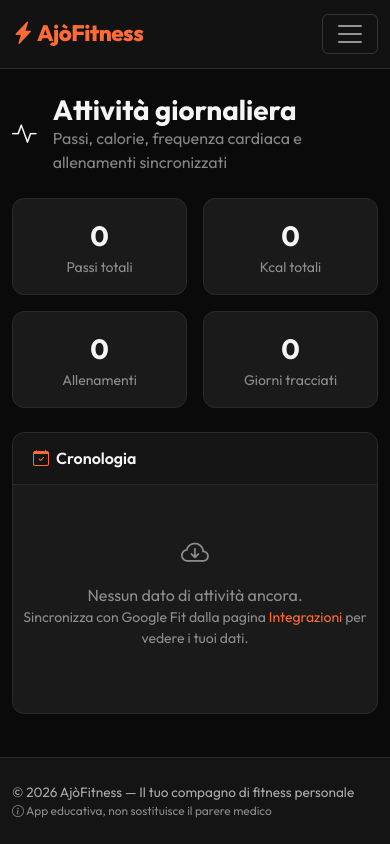
After one commit to ajofitness/ajofitness, a Flask app: page /activity in a window 390 px wide. The commit adds this page. Run offline with Flask 3, Linux system fonts and the light colour scheme; the visitor is signed in with stand-in values (Sample User, id 1); data that the repository does not hold is empty; parts of the project's set-up code (start-up, migrations or seed data) failed here and were passed over; some libraries are stand-ins or nearby versions.

Commit message:
Add DailyActivity model + activity page with steps/calories/HR/distance sync

```diff
--- a/app.py
+++ b/app.py
@@ -436,6 +436,25 @@ def create_app():
                                has_google=bool(current_user.google_access_token),
                                last_sync=last_sync,
                                sync_logs=sync_logs)
+
+    @app.route('/activity')
+    @login_required
+    def activity():
+        from models import DailyActivity, WorkoutEntry
+        days = DailyActivity.query.filter_by(user_id=current_user.id)\
+            .order_by(DailyActivity.date.desc()).all()
+        workouts_by_date = {}
+        for wo in WorkoutEntry.query.filter_by(user_id=current_user.id)\
+            .with_entities(WorkoutEntry.date, WorkoutEntry.activity_type, WorkoutEntry.duration_min, WorkoutEntry.calories_burned)\
+            .order_by(WorkoutEntry.date.desc()).all():
+            workouts_by_date.setdefault(wo.date, []).append(wo)
+        totals = {
+            'steps': sum(d.steps or 0 for d in days),
+            'calories': sum(d.calories_burned or 0 for d in days),
+            'workouts': sum(1 for v in workouts_by_date.values() for _ in v),
+            'days': len(days),
+        }
+        return render_template('activity.html', days=days, workouts=workouts_by_date, totals=totals)
 
     @app.route('/auth/google')
     @login_required
--- a/models.py
+++ b/models.py
@@ -352,3 +352,28 @@ class SyncLog(db.Model):
 
     user = db.relationship('User', backref=db.backref('sync_logs', lazy='dynamic',
                                                         cascade='all, delete-orphan'))
+
+
+class DailyActivity(db.Model):
+    __tablename__ = 'daily_activity'
+
+    id = db.Column(db.Integer, primary_key=True)
+    user_id = db.Column(db.Integer, db.ForeignKey('users.id'), nullable=False)
+    date = db.Column(db.Date, nullable=False)
+    steps = db.Column(db.Integer, default=0)
+    calories_burned = db.Column(db.Float, default=0.0)
+    heart_rate_avg = db.Column(db.Float, nullable=True)
+    heart_rate_max = db.Column(db.Float, nullable=True)
+    heart_rate_min = db.Column(db.Float, nullable=True)
+    distance_km = db.Column(db.Float, default=0.0)
+    active_minutes = db.Column(db.Integer, default=0)
+    source = db.Column(db.String(30), default='google_fit')
+    created_at = db.Column(db.DateTime, default=utcnow)
+
+    __table_args__ = (db.UniqueConstraint('user_id', 'date', name='uq_user_date'),)
+
+    user = db.relationship('User', backref=db.backref('daily_activity', lazy='dynamic',
+                                                        cascade='all, delete-orphan'))
+
+    def __repr__(self):
+        return f'<DailyActivity {self.date} steps={self.steps} kcal={self.calories_burned}>'
--- /dev/null
+++ b/templates/activity.html
@@ -0,0 +1,108 @@
+{% extends "base.html" %}
+{% block title %}{{ APP_NAME }} - Attività giornaliera{% endblock %}
+{% block content %}
+<div class="container py-4">
+  <div class="d-flex align-items-center gap-3 mb-4">
+    <div class="ft-icon-circle bg-gradient-soft">
+      <i class="bi bi-activity fs-2"></i>
+    </div>
+    <div>
+      <h1 class="fw-bold mb-0">Attività giornaliera</h1>
+      <p class="text-light-50 mb-0">Passi, calorie, frequenza cardiaca e allenamenti sincronizzati</p>
+    </div>
+  </div>
+
+  <div class="row g-3 mb-4">
+    <div class="col-6 col-md-3">
+      <div class="ft-card text-center p-3">
+        <div class="fs-1 fw-bold ft-text-primary">{{ "{:,}".format(totals.steps) }}</div>
+        <div class="small text-light-50">Passi totali</div>
+      </div>
+    </div>
+    <div class="col-6 col-md-3">
+      <div class="ft-card text-center p-3">
+        <div class="fs-1 fw-bold ft-text-primary">{{ "{:.0f}".format(totals.calories) }}</div>
+        <div class="small text-light-50">Kcal totali</div>
+      </div>
+    </div>
+    <div class="col-6 col-md-3">
+      <div class="ft-card text-center p-3">
+        <div class="fs-1 fw-bold ft-text-primary">{{ totals.workouts }}</div>
+        <div class="small text-light-50">Allenamenti</div>
+      </div>
+    </div>
+    <div class="col-6 col-md-3">
+      <div class="ft-card text-center p-3">
+        <div class="fs-1 fw-bold ft-text-primary">{{ totals.days }}</div>
+        <div class="small text-light-50">Giorni tracciati</div>
+      </div>
+    </div>
+  </div>
+
+  <div class="ft-card">
+    <div class="card-header ft-card-header d-flex justify-content-between align-items-center">
+      <h3 class="mb-0"><i class="bi bi-calendar-check"></i> Cronologia</h3>
+    </div>
+    <div class="card-body p-0">
+      {% if days %}
+      <div class="table-responsive">
+        <table class="table ft-table mb-0">
+          <thead>
+            <tr>
+              <th>Data</th>
+              <th class="text-center"><i class="bi bi-shoe-print"></i> Passi</th>
+              <th class="text-center"><i class="bi bi-fire"></i> Kcal</th>
+              <th class="text-center"><i class="bi bi-heart-pulse"></i> FC media</th>
+              <th class="text-center"><i class="bi bi-signpost-2"></i> Km</th>
+              <th class="text-center"><i class="bi bi-bicycle"></i> Allenamenti</th>
+            </tr>
+          </thead>
+          <tbody>
+            {% for d in days %}
+            <tr>
+              <td class="fw-medium">{{ (d.date|localtime).strftime('%d/%m/%Y') if d.date.tzinfo or true else d.date.strftime('%d/%m/%Y') }}</td>
+              <td class="text-center">{{ "{:,}".format(d.steps) if d.steps else '-' }}</td>
+              <td class="text-center">{{ "{:.0f}".format(d.calories_burned) if d.calories_burned else '-' }}</td>
+              <td class="text-center">
+                {% if d.heart_rate_avg %}
+                  {{ "{:.0f}".format(d.heart_rate_avg) }} <small class="text-light-50">bpm</small>
+                  {% if d.heart_rate_max %}
+                  <br><small class="text-light-50">max {{ "{:.0f}".format(d.heart_rate_max) }}</small>
+                  {% endif %}
+                {% else %}
+                -
+                {% endif %}
+              </td>
+              <td class="text-center">{{ "{:.2f}".format(d.distance_km) if d.distance_km else '-' }}</td>
+              <td class="text-center">
+                {% set day_wos = workouts.get(d.date, []) %}
+                {% if day_wos %}
+                  <span class="badge bg-success">{{ day_wos|length }}</span>
+                  <button class="btn btn-sm btn-link p-0 text-light-50" data-bs-toggle="collapse" data-bs-target="#wo-{{ d.id }}">
+                    <i class="bi bi-chevron-down"></i>
+                  </button>
+                  <div class="collapse small text-start" id="wo-{{ d.id }}">
+                    {% for wo in day_wos %}
+                    <div class="text-light-50">{{ wo.activity_type }} {{ wo.duration_min }}min</div>
+                    {% endfor %}
+                  </div>
+                {% else %}
+                -
+                {% endif %}
+              </td>
+            </tr>
+            {% endfor %}
+          </tbody>
+        </table>
+      </div>
+      {% else %}
+      <div class="text-center py-5">
+        <i class="bi bi-cloud-arrow-down fs-1 text-light-50"></i>
+        <p class="text-light-50 mt-2 mb-0">Nessun dato di attività ancora.</p>
+        <p class="small text-light-50">Sincronizza con Google Fit dalla pagina <a href="{{ url_for('integrations') }}">Integrazioni</a> per vedere i tuoi dati.</p>
+      </div>
+      {% endif %}
+    </div>
+  </div>
+</div>
+{% endblock %}
--- a/templates/base.html
+++ b/templates/base.html
@@ -32,6 +32,7 @@
         <li class="nav-item"><a class="nav-link" href="{{ url_for('dashboard') }}"><i class="bi bi-speedometer2"></i> Dashboard</a></li>
         <li class="nav-item"><a class="nav-link" href="{{ url_for('diary') }}"><i class="bi bi-journal-text"></i> Diario</a></li>
         <li class="nav-item"><a class="nav-link" href="{{ url_for('training') }}"><i class="bi bi-bicycle"></i> Allenamenti</a></li>
+        <li class="nav-item"><a class="nav-link" href="{{ url_for('activity') }}"><i class="bi bi-activity"></i> Attività</a></li>
         <li class="nav-item"><a class="nav-link" href="{{ url_for('progress') }}"><i class="bi bi-graph-up-arrow"></i> Progressi</a></li>
         <li class="nav-item"><a class="nav-link" href="{{ url_for('plan') }}"><i class="bi bi-clipboard-check"></i> Piano</a></li>
         <li class="nav-item"><a class="nav-link" href="{{ url_for('goals') }}"><i class="bi bi-trophy"></i> Obiettivi</a></li>
```
Also changed, not shown: google_fit.py (+114 -12 lines).
